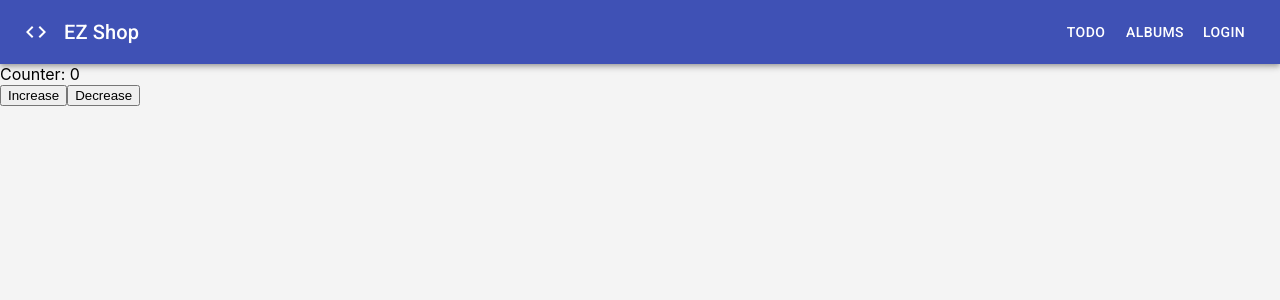
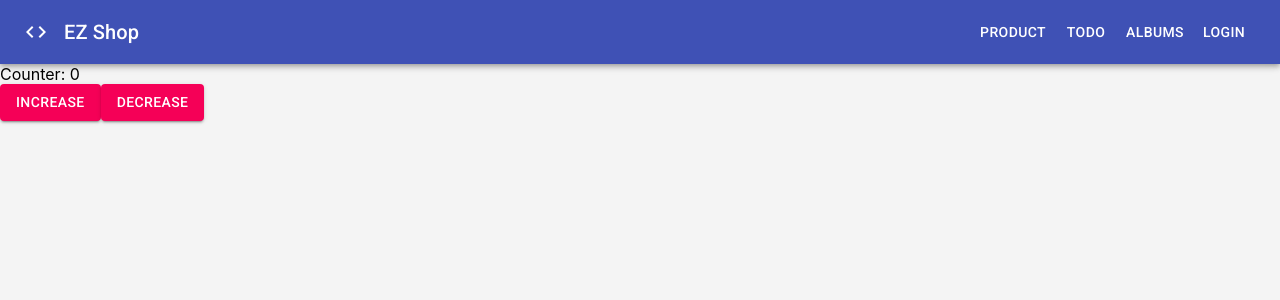
Before and after one commit to quangtrunghn98/learn-react, a React (Create React App) app: page / in a window 1280 px wide. Shown: the top 300 px of the page. Built offline with nearby package versions, Linux system fonts and the light colour scheme.

Commit message:
xu ly thumbnail

```diff
--- a/src/components/Header/index.jsx
+++ b/src/components/Header/index.jsx
@@ -87,6 +87,10 @@ export default function Header() {
             </Link>
           </Typography>
 
+          <NavLink className={classes.link} to="/products">
+            <Button color="inherit">Product</Button>
+          </NavLink>
+
           <NavLink className={classes.link} to="/todos">
             <Button color="inherit">Todo</Button>
           </NavLink>
--- /dev/null
+++ b/src/constants/common.js
@@ -0,0 +1,3 @@
+
+export const STATIC_HOST = 'https://api.ezfrontend.com';
+export const THUMBNAIL_PLACEHOLDER = 'https://via.placeholder.com/444';
--- /dev/null
+++ b/src/constants/index.js
@@ -0,0 +1,3 @@
+
+export * from './common';
+export * from './storage-keys';
--- a/src/features/Counter/index.jsx
+++ b/src/features/Counter/index.jsx
@@ -1,3 +1,4 @@
+import { Button } from '@material-ui/core';
 import React from 'react';
 import { useDispatch, useSelector } from 'react-redux';
 import { decrease, increase } from './counterSlice';
@@ -22,8 +23,8 @@ function CounterFeature(props) {
     <div>
       Counter: {count}
       <div>
-        <button onClick={handleIncreaseClick}>Increase</button>
-        <button onClick={handleDecreaseClick}>Decrease</button>
+        <Button variant="contained" color="secondary" onClick={handleIncreaseClick}>Increase</Button>
+        <Button variant="contained" color="secondary" onClick={handleDecreaseClick}>Decrease</Button>
       </div>
     </div>
   );
--- a/src/features/Product/components/Product.jsx
+++ b/src/features/Product/components/Product.jsx
@@ -1,5 +1,5 @@
 import { Box, Typography } from '@material-ui/core';
-import { Skeleton } from '@material-ui/lab';
+import { STATIC_HOST, THUMBNAIL_PLACEHOLDER } from 'constants/index';
 import PropTypes from 'prop-types';
 import React from 'react';
 
@@ -8,9 +8,14 @@ Product.propTypes = {
 };
 
 function Product({ product }) {
+  const thumbnailUrl = product.thumbnail
+    ? `${STATIC_HOST}${product?.url}`
+    : THUMBNAIL_PLACEHOLDER;
   return (
     <Box padding={1}>
-      <Skeleton variant="rect" width="100%" height={118} />
+      <Box padding={1}>
+        <img src={thumbnailUrl} alt={product.name} width="100%" />
+      </Box>
       <Typography variant="body2">{product.name}</Typography>
       <Typography variant="body2">{product.salePrice} - {product.promotionPercent}</Typography>
     </Box>
--- a/src/features/Product/components/ProductSkeletonList.jsx
+++ b/src/features/Product/components/ProductSkeletonList.jsx
@@ -18,7 +18,7 @@ function ProductSkeletonList({ length }) {
         {Array.from(new Array(length)).map((x, index) => (
           <Grid item key={index} xs={12} sm={6} md={4} lg={3}>
             <Box padding={1}>
-              <Skeleton variant="rect" width="100%" height={118} />
+              <Skeleton variant="rect" width="100%" height={200} />
               <Skeleton />
               <Skeleton width="60%" />
             </Box>
```
Also changed, not shown: 1 other file (tests, documents, lock files or other folders).
